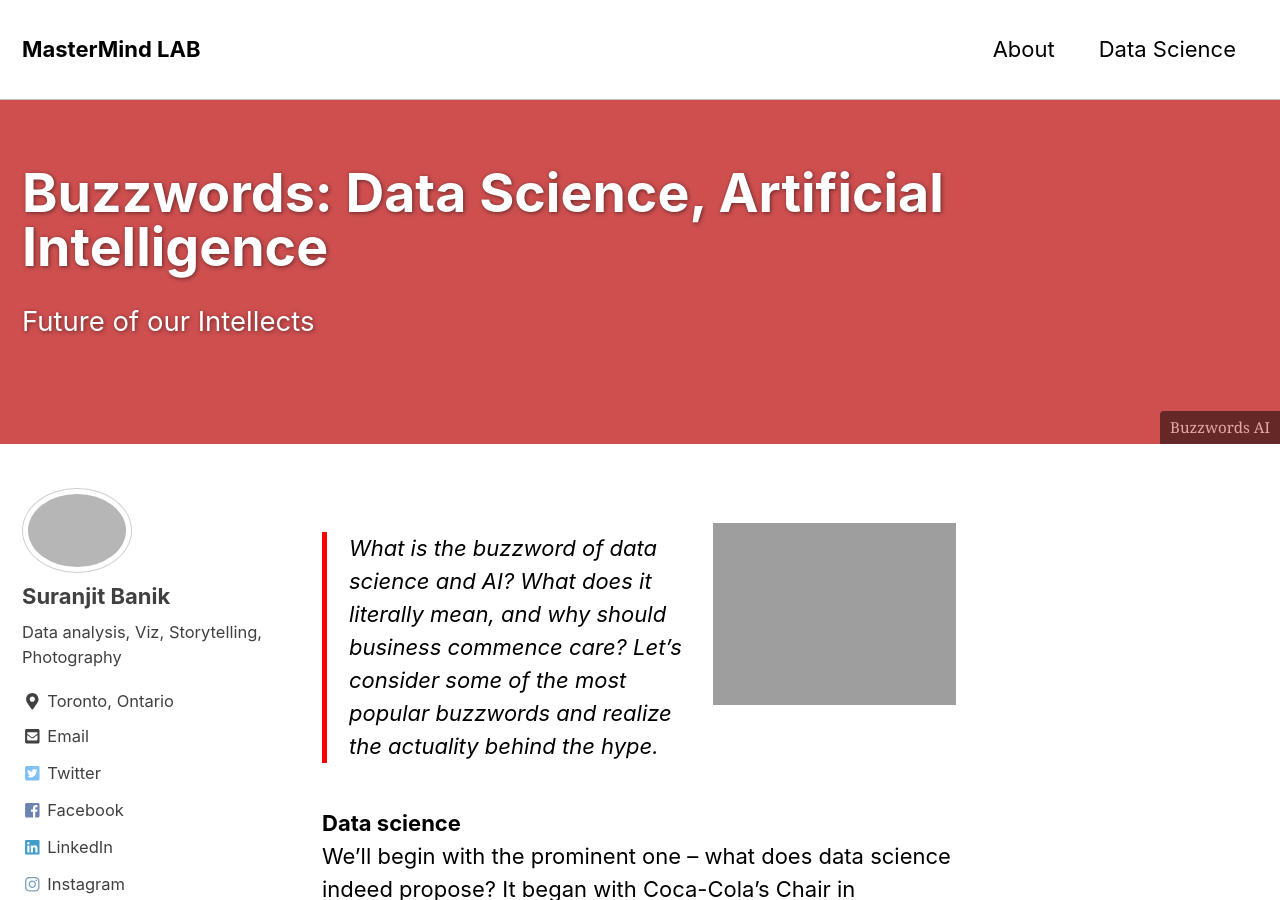
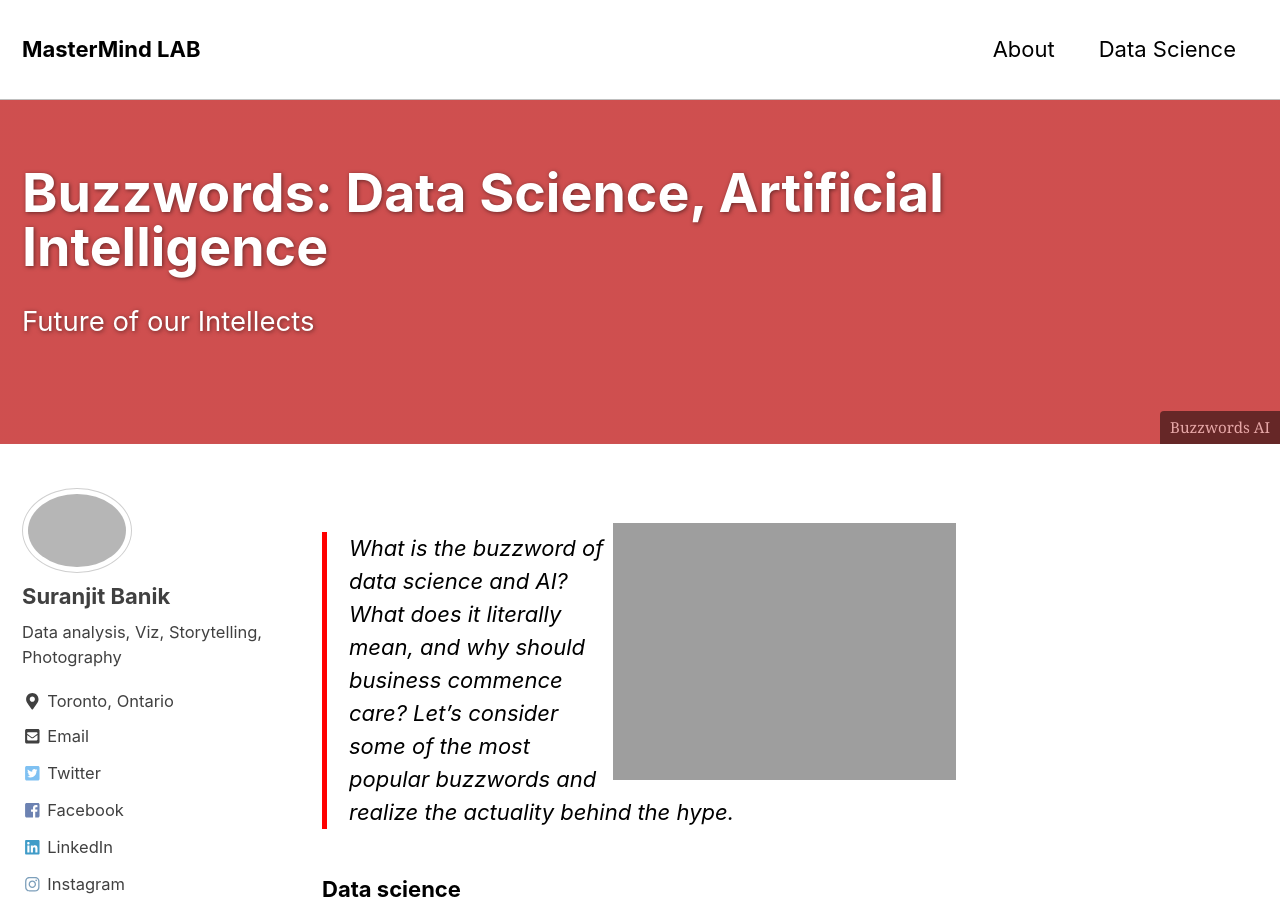
Before and after one commit to mastermindLAB/mastermindLAB.github.io, a Jekyll site: the page built from _posts/2019-03-29-DefinitionOfDataScience.md, in a window 1280 px wide and 900 px high. Built offline with Jekyll 4.4.1, drawn with Linux system fonts in a browser that asks for light colours; nearby versions of some CDN libraries.

```diff
--- a/_posts/2019-03-29-DefinitionOfDataScience.md
+++ b/_posts/2019-03-29-DefinitionOfDataScience.md
@@ -12,7 +12,7 @@
       url: "https://github.com/mastermindlab"
 ---
 
-<center><img style="padding: 35px 2px 3px 5px;" align="right" src="{{ site.url }}{{ site.baseurl }}/images/face-recognision-blog.jpg" width="250" height="150"></center>
+<img style="padding: 35px 2px 3px 5px;" align="right" src="{{ site.url }}{{ site.baseurl }}/images/face-recognision-blog.jpg" width="350" height="250">
 >What is the buzzword of _data science_ and AI? What does it literally mean, and why should business commence care? Let’s consider some of the most popular buzzwords and realize the actuality behind the hype.
 
 
```
